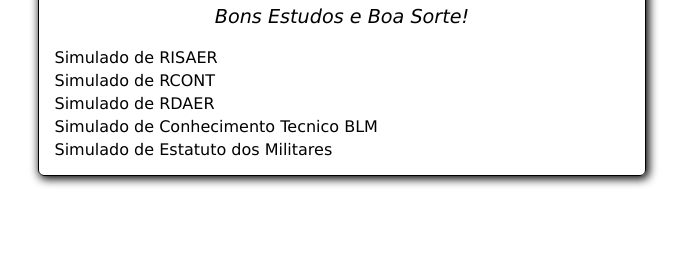
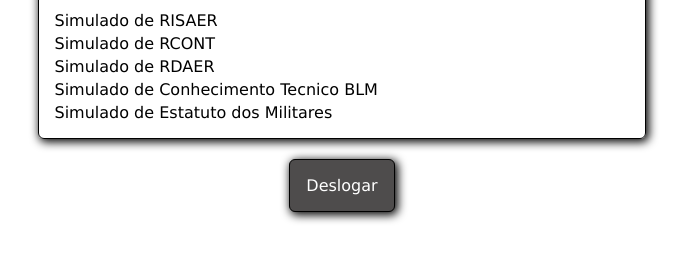
Before and after one commit to LuizSilvaDevs/estudos_bml, a plain HTML site: page PaginaInicial.html in a window 1280 px wide. Shown: the part 361-622 px from the top of the page, without its empty margins (298-985 px from the left). Drawn offline with Linux system fonts and the light colour scheme.

Commit message:
atualização de estilo
acresentar outro botao para deslogar, e estilizar algumas partes do site

```diff
--- a/PaginaInicial.html
+++ b/PaginaInicial.html
@@ -27,6 +27,9 @@
             </ul>
         </nav>
     </section>
+    <section class="container_principal second_class">
+        <a class="btn_deslogar" href="index.html">Deslogar</a>
+    </section>
 
 </body>
 </html>
--- a/css/style.css
+++ b/css/style.css
@@ -74,8 +74,10 @@
     width: 100vw;
     height: 100vh;
     display: flex;
+    flex-direction: column;
     justify-content: center;
     align-items: center;
+    gap: 20px;
 
 }
 .container_principal{
@@ -128,6 +130,7 @@
 .simuPage h1{
     font-size: 4em;
     text-align: center;
+    margin-top: 20px;
 }
 .simu{
     display: flex;
@@ -181,3 +184,22 @@
     top: 6px;
     left: 0;
 }
+
+.btn_deslogar{
+    text-decoration: none;
+    text-align: center;
+}
+
+.second_class{
+    background-color: rgb(78, 76, 76);
+}
+.second_class a{
+    color: white;
+}
+.second_class:hover{
+    background-color: lightgray;
+    cursor: pointer;
+}
+.second_class a:hover{
+    color: black;
+}
```
